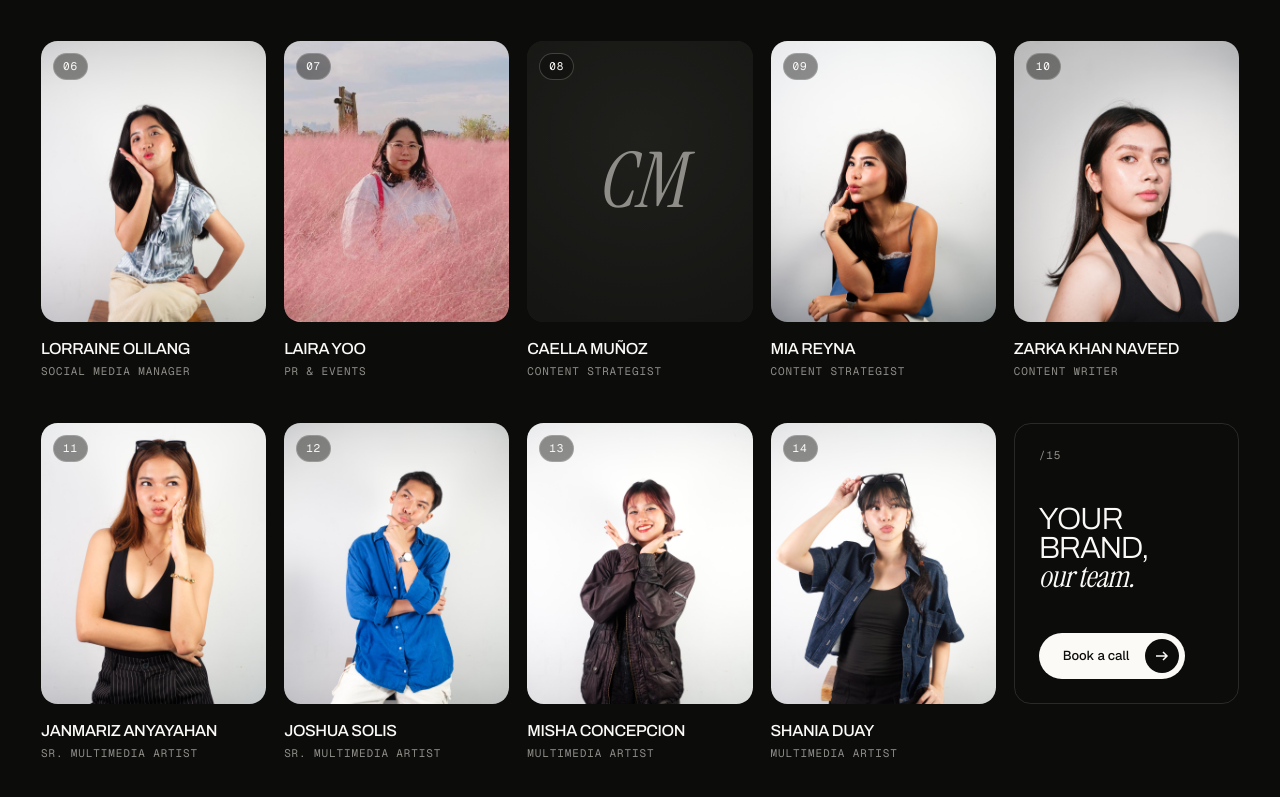
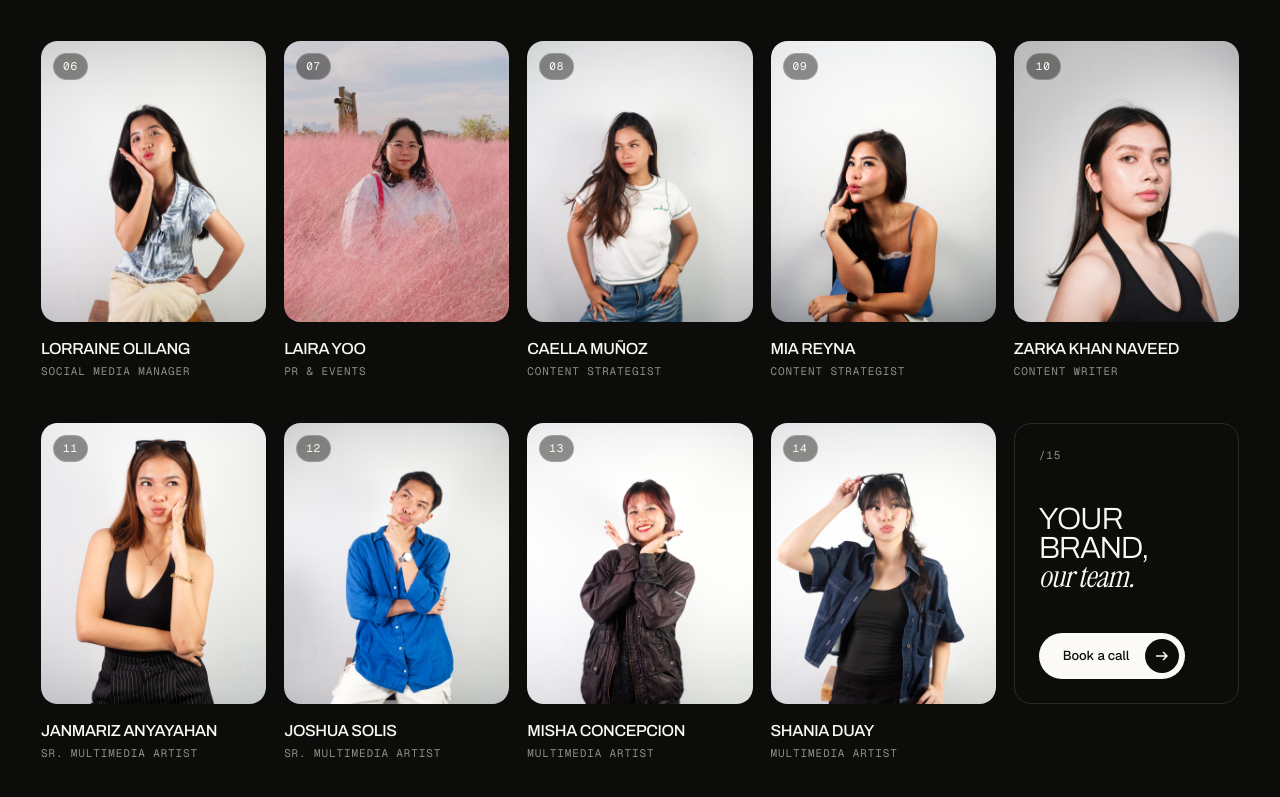
Before and after one commit to szae444/attitude-design-studio, an Astro site: page / in a window 1280 px wide. Shown: the part 8676-9473 px from the top of the page. Built offline with nearby package versions, Linux system fonts and the light colour scheme; Astro itself is replaced by a stand-in of ours.

Commit message:
Add Caella Muñoz's team portrait
Co-Authored-By: Claude Opus 5.5 <noreply@anthropic.com>
Claude-Session: https://claude.ai/code/session_01RFKD4R7eSZ5poKB67NE9vz

```diff
--- a/src/data/site.js
+++ b/src/data/site.js
@@ -112,7 +112,7 @@ export const team = [
   { n: 'Lalaine Madriaga', r: 'Accounts Manager', photo: 'lalaine' },
   { n: 'Lorraine Olilang', r: 'Social Media Manager', photo: 'lorraine' },
   { n: 'Laira Yoo', r: 'PR & Events', photo: 'laira' },
-  { n: 'Caella Muñoz', r: 'Content Strategist' },
+  { n: 'Caella Muñoz', r: 'Content Strategist', photo: 'caella' },
   { n: 'Mia Reyna', r: 'Content Strategist', photo: 'mia' },
   { n: 'Zarka Khan Naveed', r: 'Content Writer', photo: 'zarka' },
   { n: 'Janmariz Anyayahan', r: 'Sr. Multimedia Artist', photo: 'janmariz' },
```
Also changed, not shown: src/assets/team/caella.jpg (added).
